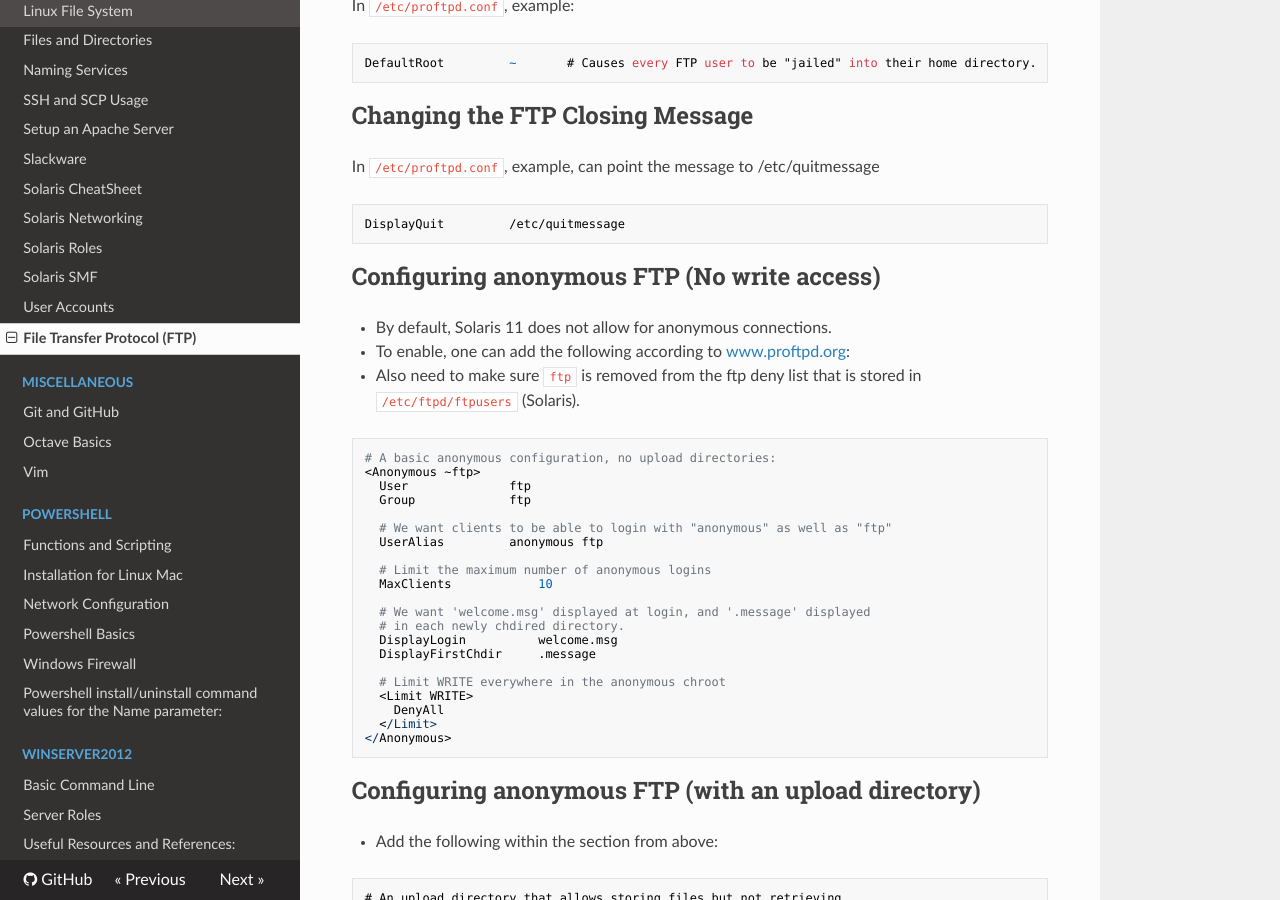
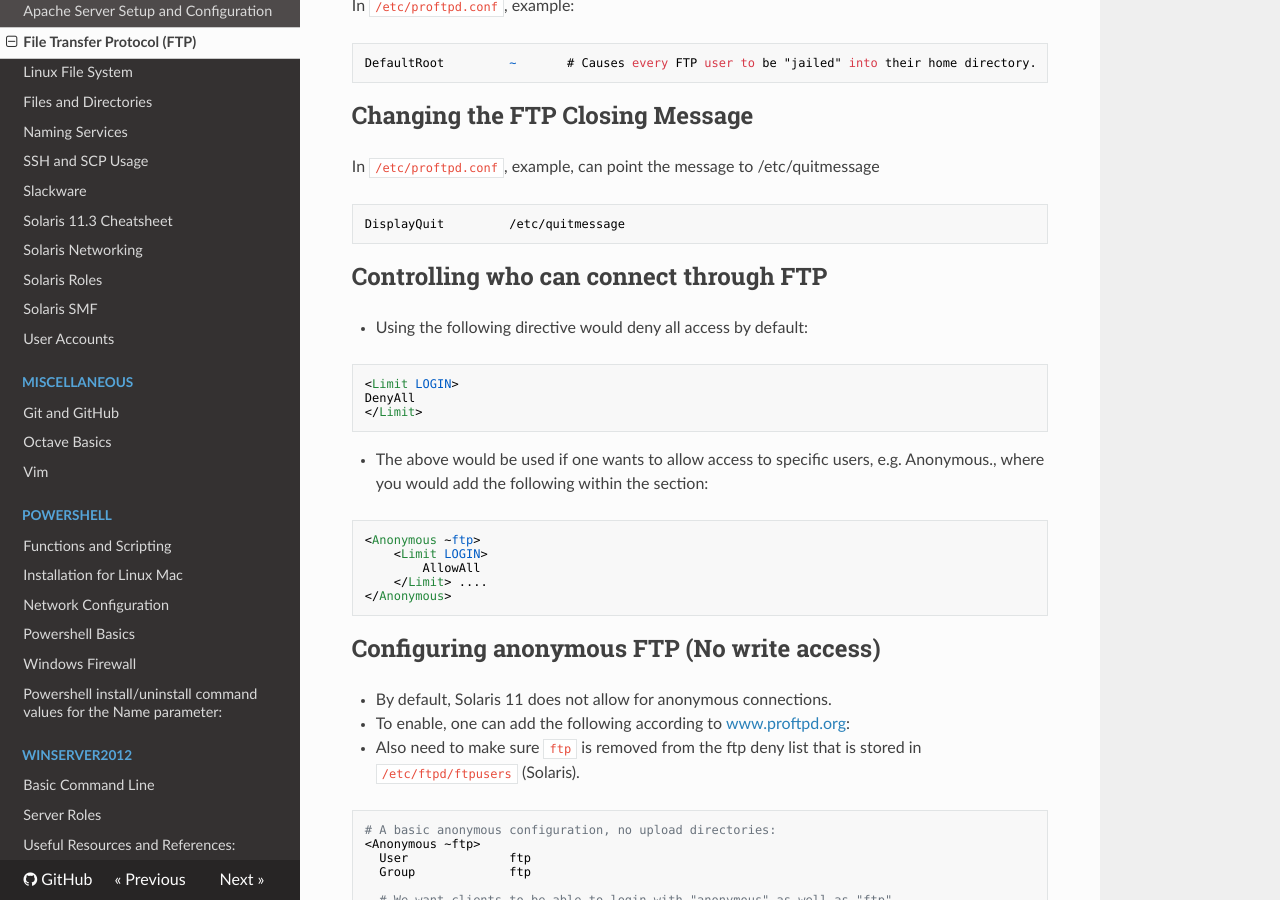
Before and after one commit to dotneko/dev-sysadmin, an MkDocs documentation site: the page built from docs/Linux-and-Unix/FTP_Usage_and_Configuration.md, in a window 1280 px wide and 900 px high, scrolled down 1827 px. Built offline with MkDocs 1.6.1, drawn with Linux system fonts in a browser that asks for light colours; nearby versions of some CDN libraries.

Commit message:
Update FTP_Usage_and_Configuration: added explanation for controlling access

````diff
--- a/docs/Linux-and-Unix/Using_FTP.md
+++ b/docs/Linux-and-Unix/FTP_Usage_and_Configuration.md
@@ -83,6 +83,22 @@
 DisplayQuit         /etc/quitmessage
 ```
 
+## Controlling who can connect through FTP
+- Using the following directive would deny all access by default:
+```
+<Limit LOGIN>
+DenyAll
+</Limit>
+```
+- The above would be used if one wants to allow access to specific users, e.g. Anonymous., where you would add the following within the  <Anonmyous ~ftp> section:
+```
+<Anonymous ~ftp>
+    <Limit LOGIN>
+        AllowAll
+    </Limit> ....
+</Anonymous>
+```
+
 ## Configuring anonymous FTP (No write access)
 - By default, Solaris 11 does not allow for anonymous connections.
 - To enable, one can add the following according to [www.proftpd.org](http://www.proftpd.org/docs/configs/basic.conf):
````
Also changed, not shown: docs/Linux-and-Unix/Setup_an_Apache_Server.md (deleted, +0 -34 lines).
